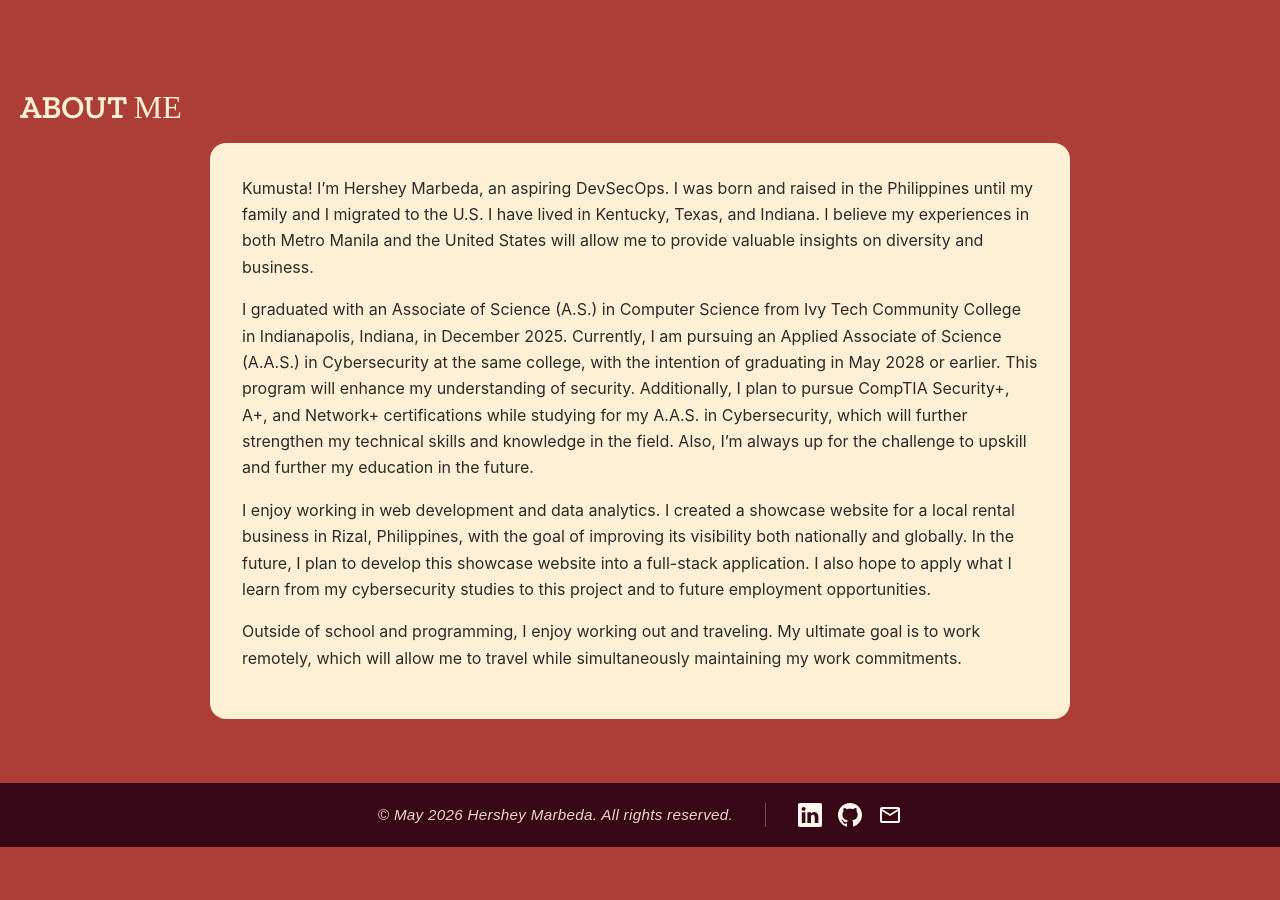
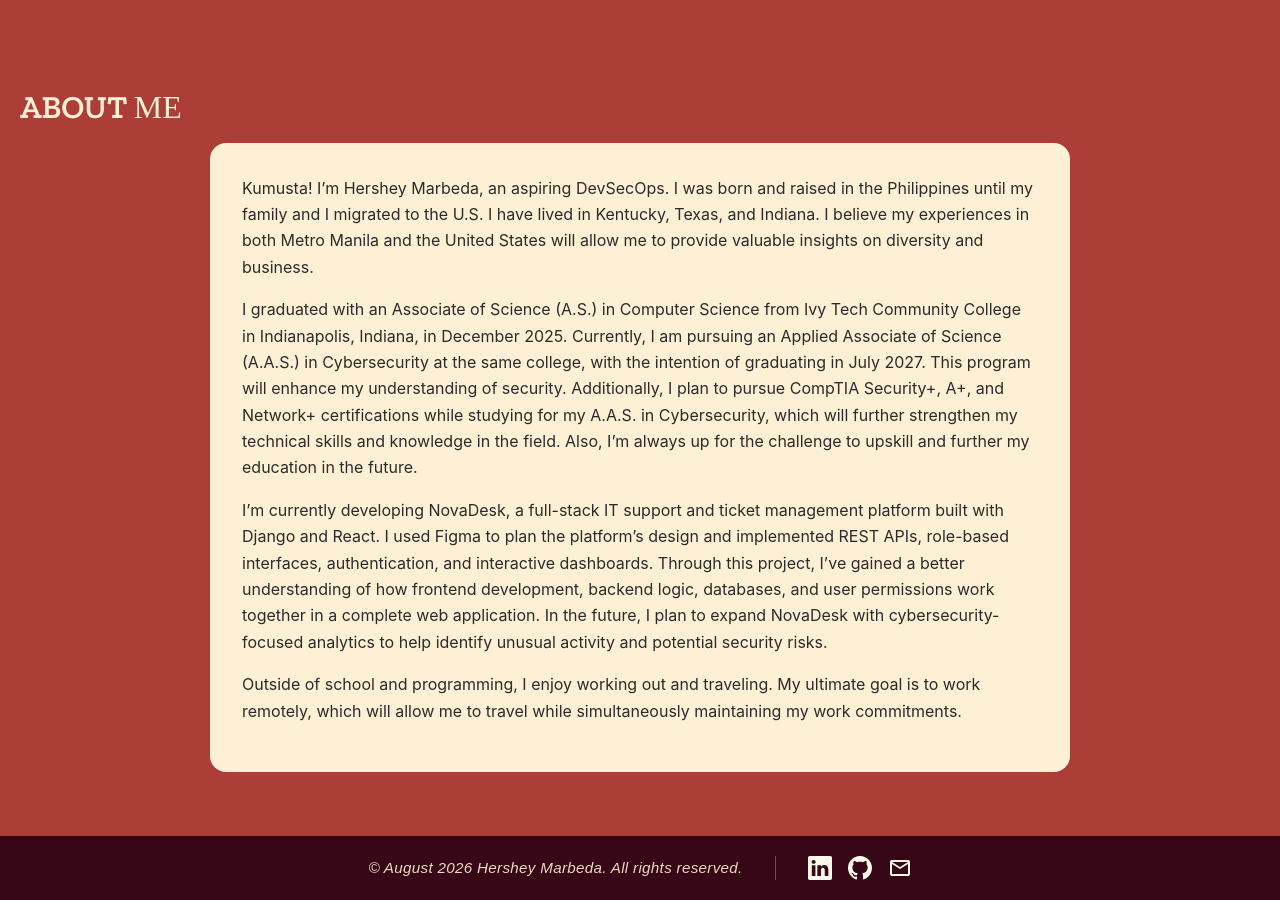
Before and after one commit to HersheyMarbeda/hersheymarbeda.github.io, a Jekyll site: the page built from index.md, in a window 1280 px wide and 900 px high, scrolled down 874 px. Built offline with Jekyll 4.4.1, drawn with Linux system fonts in a browser that asks for light colours; some web fonts are replaced; before the commit the page ends 1721 px from its top, so only the background shows below that.

Commit message:
Updated Info

```diff
--- a/_includes/footer.html
+++ b/_includes/footer.html
@@ -2,7 +2,7 @@
 <footer class="site-footer">
   <div class="container">
     <div class="credits">
-        <p>&copy; May 2026 Hershey Marbeda. All rights reserved.</p>
+        <p>&copy; August 2026 Hershey Marbeda. All rights reserved.</p>
     </div>
     <div class="social-links">
         <a href="https://www.linkedin.com/in/hershey-marbeda/" target="_blank" rel="noopener noreferrer">
--- a/index.md
+++ b/index.md
@@ -26,15 +26,13 @@ title: "Technical Portfolio | Hershey Marbeda"
                 </p>
                 <p>
                     I graduated with an Associate of Science (A.S.) in Computer Science from Ivy Tech Community College in Indianapolis, Indiana, in December 2025.
-                    Currently, I am pursuing an Applied Associate of Science (A.A.S.) in Cybersecurity at the same college, with the intention of graduating in May 2028 or earlier.
+                    Currently, I am pursuing an Applied Associate of Science (A.A.S.) in Cybersecurity at the same college, with the intention of graduating in July 2027.
                     This program will enhance my understanding of security.
                     Additionally, I plan to pursue CompTIA Security+, A+, and Network+ certifications while studying for my A.A.S. in Cybersecurity, which will further strengthen my technical skills and knowledge in the field.
                     Also, I’m always up for the challenge to upskill and further my education in the future.
                 </p>
                 <p>
-                    I enjoy working in web development and data analytics. I created a showcase website for a local rental business in Rizal, Philippines, with the goal of improving its visibility both nationally and globally.
-                    In the future, I plan to develop this showcase website into a full-stack application.
-                    I also hope to apply what I learn from my cybersecurity studies to this project and to future employment opportunities.
+                   I’m currently developing NovaDesk, a full-stack IT support and ticket management platform built with Django and React. I used Figma to plan the platform’s design and implemented REST APIs, role-based interfaces, authentication, and interactive dashboards. Through this project, I’ve gained a better understanding of how frontend development, backend logic, databases, and user permissions work together in a complete web application. In the future, I plan to expand NovaDesk with cybersecurity-focused analytics to help identify unusual activity and potential security risks.
                 </p>
                 <p>
                     Outside of school and programming, I enjoy working out and traveling.
```
Also changed, not shown: projects.md (+20 -0 lines).
